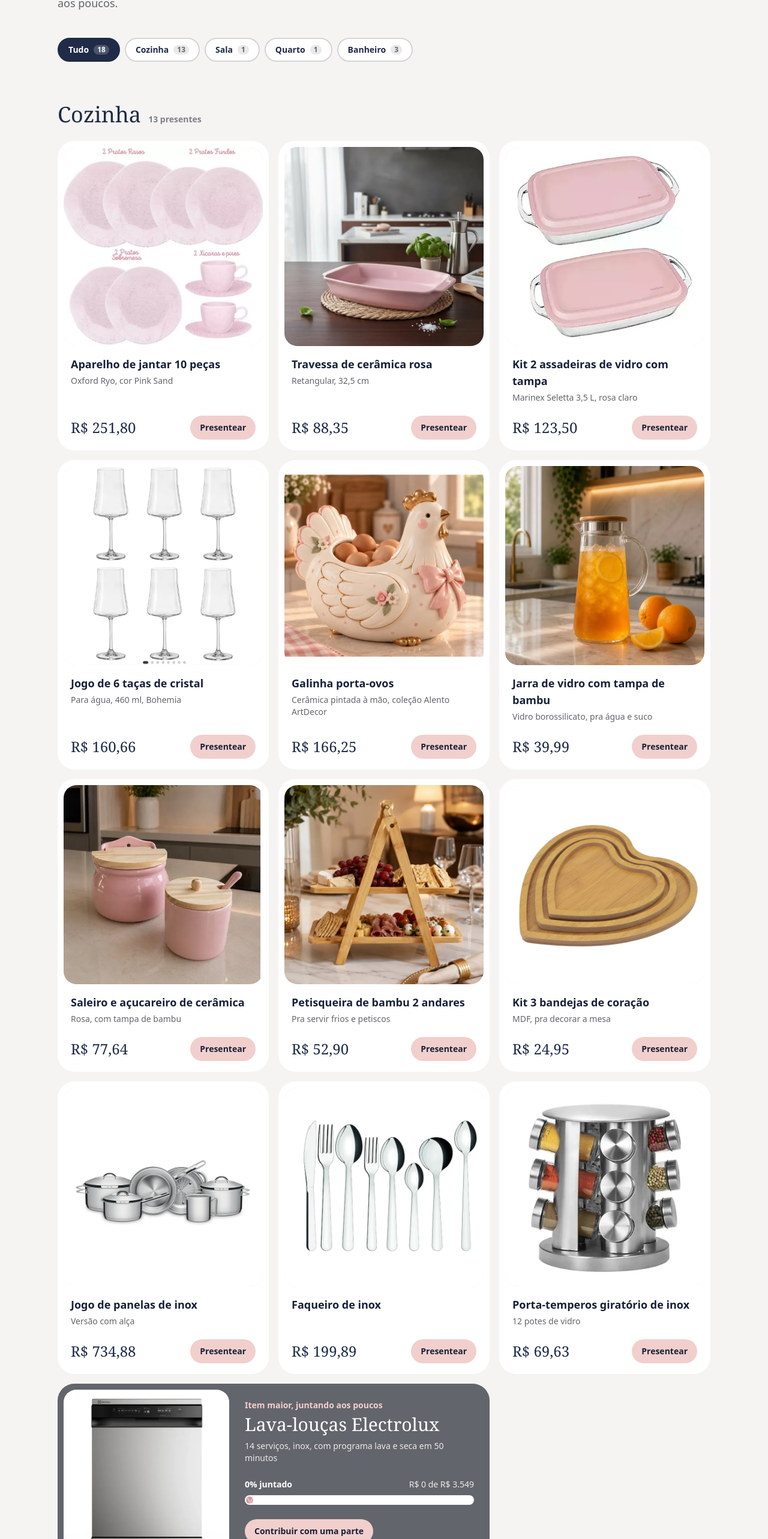
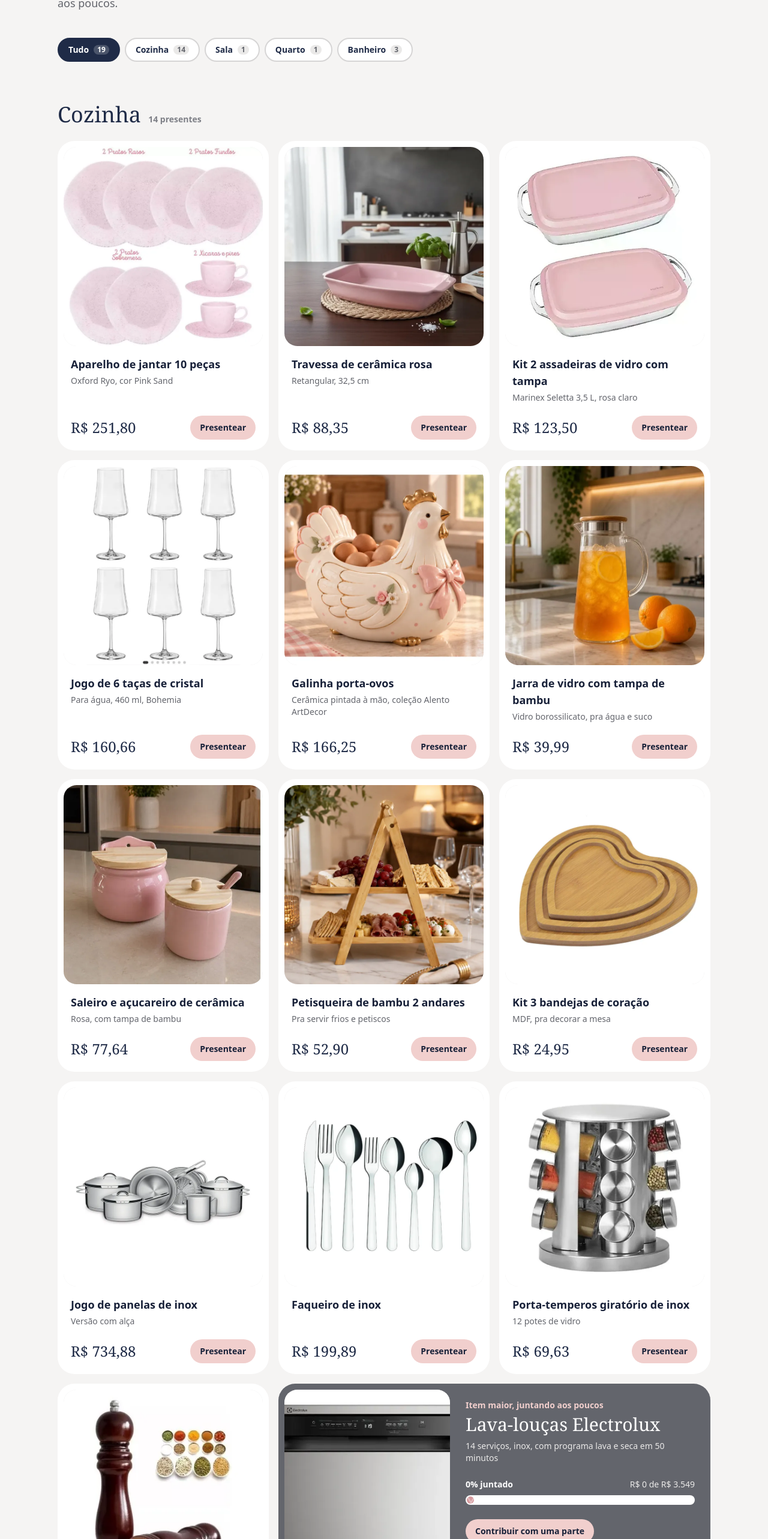
Before and after one commit to Lolita0000/cha-casa-nova, a React (Vite) app: page / in a window 1280 px wide. Shown: the part 1612-4178 px from the top of the page at 60% size. Built offline with nearby package versions, Linux system fonts and the light colour scheme.

Commit message:
feat(gifts): add pepper grinder

```diff
--- a/src/data/gifts.ts
+++ b/src/data/gifts.ts
@@ -136,6 +136,17 @@ export const gifts: Gift[] = [
       'https://shopee.com.br/Porta-Tempero-Condimento-Inox-12-Potes-Suporte-Girat%C3%B3rio-i.1564303923.58266707473?extraParams=%7B%22display_model_id%22%3A209193401909%2C%22model_selection_logic%22%3A3%7D',
   },
   {
+    id: 'pepper-grinder',
+    kind: 'simple',
+    roomId: 'kitchen',
+    name: 'Moedor de pimenta e sal de madeira',
+    description: 'Manual, 21 cm, madeira escura',
+    priceInCents: 3399,
+    imageUrl: '/gifts/pepper-grinder.webp',
+    productUrl:
+      'https://shopee.com.br/Moedor-Pimenta-Sal-Condimento-Tempero-Gr%C3%A3o-Manual-De-Madeira-21-cm-ESCURO-i.329981308.20729683496?extraParams=%7B%22display_model_id%22%3A211534228899%2C%22model_selection_logic%22%3A3%7D',
+  },
+  {
     id: 'dishwasher',
     kind: 'pooled',
     roomId: 'kitchen',
```
Also changed, not shown: public/gifts/pepper-grinder.webp (added).
